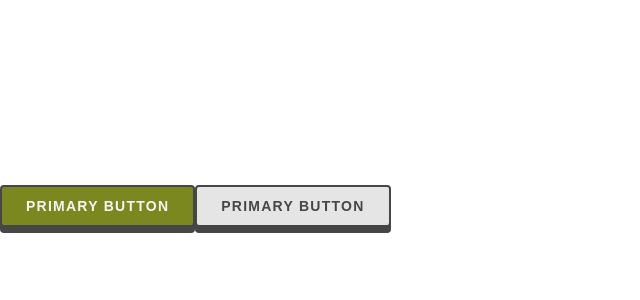
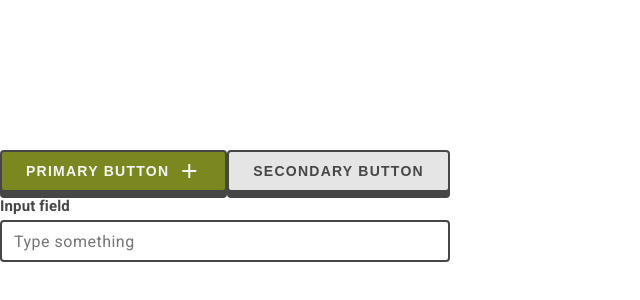
Before and after one commit to Ki-fi/pet-net, a React (Vite) app: page / in a window 1280 px wide. Shown: the part 194-494 px from the top of the page, without its empty margins (0-640 px from the left). Built offline with nearby package versions, Linux system fonts and the light colour scheme.

Commit message:
implementation of input field

```diff
--- a/src/App.css
+++ b/src/App.css
@@ -1,4 +1,5 @@
 @import url('https://fonts.googleapis.com/css2?family=Roboto:ital,wght@0,100..900;1,100..900&display=swap');
+@import url('https://fonts.googleapis.com/css2?family=Material+Symbols+Outlined&icon_names=add&display=block');
 
 * {
   padding: 0;
@@ -9,7 +10,7 @@
 
 /*TYPOGRAPHY*/
 
-body {
+body, .default-body-text {
   font-family: Roboto, sans-serif;
   font-size: 16px;
   font-style: normal;
@@ -17,6 +18,14 @@ body {
   line-height: 24px;
   letter-spacing: 0.5px;
   color: var(--Text-dark);
+}
+
+.subtitle {
+  font-size: 15px;
+  font-style: normal;
+  font-weight: 700;
+  line-height: 28px;
+  letter-spacing: 0.15px;
 }
 
 /*COLORS*/
--- a/src/App.jsx
+++ b/src/App.jsx
@@ -1,5 +1,6 @@
 import './App.css'
 import Button from "./components/button/Button.jsx";
+import Input from "./components/input/Input.jsx";
 
 function App() {
 
@@ -9,7 +10,8 @@ function App() {
             variant={"primary"}
             isDisabled={false}
             hasIconLeft={false}
-            hasIconRight={false}
+            hasIconRight={true}
+            iconName={"add"}
             onClick={() => {}}
             buttonText={"Primary Button"}
         />
@@ -18,8 +20,14 @@ function App() {
             isDisabled={false}
             hasIconLeft={false}
             hasIconRight={false}
+            iconName={"add"}
             onClick={() => {}}
-            buttonText={"Primary Button"}
+            buttonText={"Secondary Button"}
+        />
+        <br/>
+        <Input
+            label={"Input field"}
+            placeholderText={"Type something"}
         />
     </>
   )
--- a/src/components/button/Button.css
+++ b/src/components/button/Button.css
@@ -6,9 +6,13 @@ button {
     letter-spacing: 1.25px;
     text-transform: uppercase;
     color: var(--Text-light);
+
+    display: inline-flex;
+    align-items: center;
+    gap: 8px;
+    flex-shrink: 0;
     height: 42px;
     padding: 0 24px;
-    align-items: center;
     border-radius: 4px;
     border: 2px solid var(--Text-dark);
     box-shadow: 0 6px 0 0 var(--Text-dark);
--- a/src/components/button/Button.jsx
+++ b/src/components/button/Button.jsx
@@ -1,14 +1,21 @@
 import './Button.css';
+import Icon from "../icon/Icon.jsx";
 
-function Button({ variant, isDisabled, hasIconLeft, hasIconRight, onClick, buttonText}) {
+function Button({ iconName, variant, isDisabled, hasIconLeft, hasIconRight, onClick, buttonText}) {
     if(hasIconLeft) {
-        return <button>`${Icon} ${buttonText}`</button>;
+        return <button
+                    className={variant}
+                    disabled={isDisabled}
+                    onClick={onClick}
+                >{Icon({iconName})}{buttonText}</button>;
     }
-
-    if(hasIconRight) {
-        return <button>`${buttonText} ${Icon}`</button>;
+    else if(hasIconRight) {
+        return <button
+                    className={variant}
+                    disabled={isDisabled}
+                    onClick={onClick}
+                >{buttonText}{Icon({iconName})}</button>;
     }
-
     else {
         return (
             <button
--- /dev/null
+++ b/src/components/icon/Icon.css
@@ -0,0 +1,4 @@
+
+.material-symbols-outlined {
+
+}
--- /dev/null
+++ b/src/components/icon/Icon.jsx
@@ -0,0 +1,9 @@
+import './Icon.css';
+
+function Icon({ iconName }) {
+    return (
+        <span className="material-symbols-outlined">{iconName}</span>
+    )
+}
+
+export default Icon;
--- /dev/null
+++ b/src/components/input/Input.css
@@ -0,0 +1,20 @@
+
+label {
+    display: flex;
+    flex-direction: column;
+    align-items: flex-start;
+    flex-basis: 400px;
+}
+
+input {
+    height: 42px;
+    width: 100%;
+    padding: 8px 12px;
+    border-radius: 4px;
+    border: 2px solid var(--Text-dark);
+}
+
+input:focus {
+    border-color: #A5B62B;
+    outline: none;
+}
--- /dev/null
+++ b/src/components/input/Input.jsx
@@ -0,0 +1,17 @@
+import "./Input.css";
+
+function Input({ label, placeholderText }) {
+    return (
+        <label className="subtitle">
+            {label}
+            <input
+                className="default-body-text"
+                type="text"
+                name={label}
+                placeholder={placeholderText}
+            ></input>
+        </label>
+    )
+}
+
+export default Input;
```
